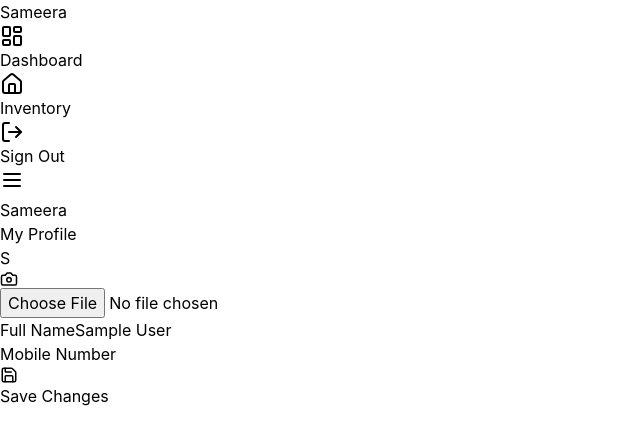
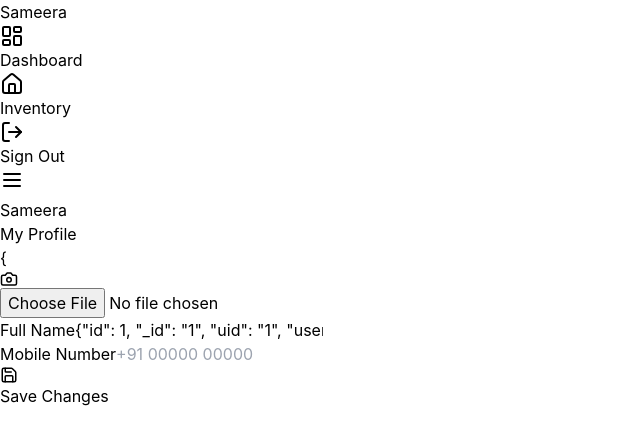
Before and after one commit to sammetauniverse/sameera-broker-frontend, a React (Vite) app: page /profile in a window 1280 px wide. Shown: the top 444 px of the page, without its empty margins (0-640 px from the left). Built offline with nearby package versions, Linux system fonts and the light colour scheme; sample sign-in values are in the browser's storage.

Commit message:
Fix Profile to support multi-user storage

```diff
--- a/src/pages/Profile.jsx
+++ b/src/pages/Profile.jsx
@@ -3,21 +3,24 @@ import Layout from '../components/Layout';
 import { Camera, Save, Loader } from 'lucide-react';
 
 export default function Profile() {
+  const currentUser = localStorage.getItem('currentUser'); // Get logged-in user
+  const profileKey = `userProfile_${currentUser}`; // Unique key for THIS user
+
   const [isLoading, setIsLoading] = useState(true);
   const [profile, setProfile] = useState({
-    name: 'Sameera Bangalore',
-    phone: '+91 98765 43210',
+    name: currentUser || 'User',
+    phone: '',
     avatar: null
   });
 
-  // Load saved profile on startup
+  // Load saved profile SPECIFIC to this user
   useEffect(() => {
-    const savedProfile = localStorage.getItem('userProfile');
+    const savedProfile = localStorage.getItem(profileKey);
     if (savedProfile) {
       setProfile(JSON.parse(savedProfile));
     }
     setIsLoading(false);
-  }, []);
+  }, [profileKey]);
 
   const handleAvatarChange = (e) => {
     const file = e.target.files[0];
@@ -32,8 +35,10 @@ export default function Profile() {
   };
 
   const handleSave = () => {
-    localStorage.setItem('userProfile', JSON.stringify(profile));
+    localStorage.setItem(profileKey, JSON.stringify(profile)); // Save to unique key
     alert("Profile updated successfully!");
+    // Force reload to update header avatar immediately (optional but good UX)
+    window.location.reload();
   };
 
   if (isLoading) return <div className="p-10 text-center">Loading...</div>;
@@ -46,12 +51,12 @@ export default function Profile() {
         <div className="bg-white rounded-xl shadow-sm p-8 border border-gray-100">
           <div className="flex justify-center mb-8">
             <div className="relative group">
-              <div className="w-32 h-32 rounded-full overflow-hidden border-4 border-white shadow-lg bg-gray-100">
+              <div className="w-32 h-32 rounded-full overflow-hidden border-4 border-white shadow-lg bg-gray-100 flex items-center justify-center">
                 {profile.avatar ? (
                   <img src={profile.avatar} alt="Profile" className="w-full h-full object-cover" />
                 ) : (
-                  <div className="w-full h-full flex items-center justify-center bg-indigo-50 text-indigo-300 font-bold text-4xl">
-                    {profile.name.charAt(0)}
+                  <div className="text-indigo-300 font-bold text-4xl uppercase">
+                    {profile.name ? profile.name.charAt(0) : 'U'}
                   </div>
                 )}
               </div>
@@ -79,6 +84,7 @@ export default function Profile() {
                 type="text"
                 value={profile.phone}
                 onChange={(e) => setProfile({...profile, phone: e.target.value})}
+                placeholder="+91 00000 00000"
                 className="w-full px-4 py-2 border border-gray-200 rounded-lg focus:ring-2 focus:ring-indigo-500 bg-gray-50"
               />
             </div>
```
